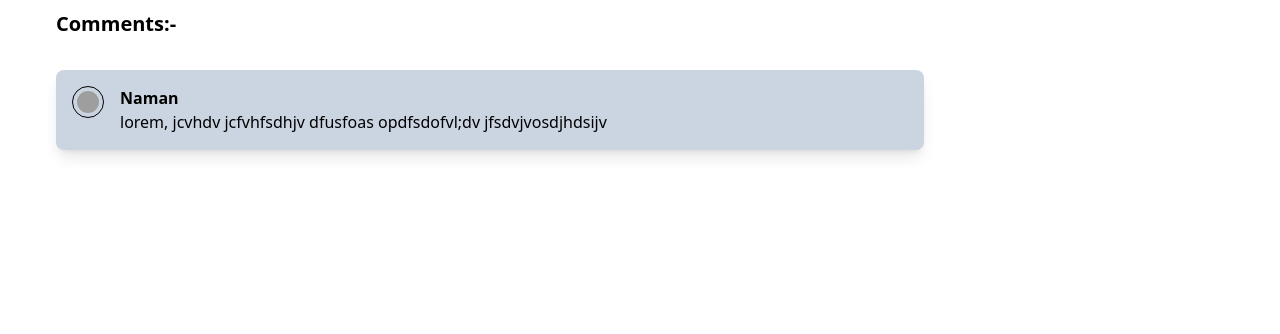
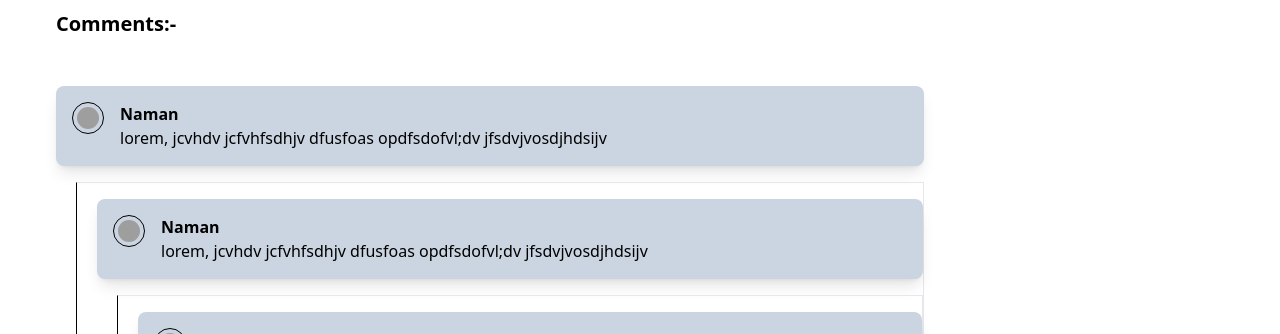
Before and after one commit to Namank65/namaste_Youtube_App, a React (Create React App) app: page /watch in a window 1280 px wide. Shown: the part 618-952 px from the top of the page. Before the commit the page ends 824 px from the top, so only its background shows below. Built offline with nearby package versions, Linux system fonts and the light colour scheme; no server answers; grey boxes are pictures that could not be loaded.

Commit message:
made a n level next comment section

```diff
--- a/src/Components/Comment.js
+++ b/src/Components/Comment.js
@@ -1,17 +1,29 @@
 import React from 'react'
 
-const Comment = ({commData}) => {
-    const {name, text, reply} = commData;
+const Comment = ({ commData }) => {
+  const { name, text, reply } = commData;
   return (
-    <div className='flex bg-slate-300 shadow-lg p-4 rounded-lg'>
-        <img className='w-8 h-8  mr-4 border border-black rounded-full p-1' alt="user" src="https://static.vecteezy.com/system/resources/previews/008/442/086/non_2x/illustration-of-human-icon-user-symbol-icon-modern-design-on-blank-background-free-vector.jpg"></img>
+    <div className='flex bg-slate-300 shadow-lg p-4 my-4 rounded-lg'>
+      <img className='w-8 h-8  mr-4 border border-black rounded-full p-1' alt="user" src="https://static.vecteezy.com/system/resources/previews/008/442/086/non_2x/illustration-of-human-icon-user-symbol-icon-modern-design-on-blank-background-free-vector.jpg"></img>
 
-        <div className=''>
-            <p className='font-bold'>{name}</p>
-            <p>{text}</p>
-        </div>
+      <div className=''>
+        <p className='font-bold'>{name}</p>
+        <p>{text}</p>
+      </div>
     </div>
   )
 };
 
+export const CommentsList = ({ comments }) => {
+  return comments.map((comment, index) => (
+    <div key={index}>
+      <Comment  commData={comment} />
+
+      <div className='pl-5 border border-l-black ml-5'>
+      <CommentsList comments={comment.reply}/>
+      </div>
+    </div>
+  ));
+}
+
 export default Comment;
--- a/src/Components/CommentsContainer.js
+++ b/src/Components/CommentsContainer.js
@@ -1,11 +1,131 @@
 import React from 'react';
-import Comment from './Comment';
+import { CommentsList } from './Comment';
 
 const commemtsData = [
     {
         name: "Naman",
         text: "lorem, jcvhdv jcfvhfsdhjv dfusfoas opdfsdofvl;dv jfsdvjvosdjhdsijv",
         reply: [
+            {
+                name: "Naman",
+                text: "lorem, jcvhdv jcfvhfsdhjv dfusfoas opdfsdofvl;dv jfsdvjvosdjhdsijv",
+                reply: [
+                    {
+                        name: "Naman",
+                        text: "lorem, jcvhdv jcfvhfsdhjv dfusfoas opdfsdofvl;dv jfsdvjvosdjhdsijv",
+                        reply: [
+                            {
+                                name: "Naman",
+                                text: "lorem, jcvhdv jcfvhfsdhjv dfusfoas opdfsdofvl;dv jfsdvjvosdjhdsijv",
+                                reply: [
+
+                                ]
+                            },
+                        ]
+                    },
+
+                ]
+            },
+            {
+                name: "Naman",
+                text: "lorem, jcvhdv jcfvhfsdhjv dfusfoas opdfsdofvl;dv jfsdvjvosdjhdsijv",
+                reply: [
+                    {
+                        name: "Naman",
+                        text: "lorem, jcvhdv jcfvhfsdhjv dfusfoas opdfsdofvl;dv jfsdvjvosdjhdsijv",
+                        reply: [
+                            {
+                                name: "Naman",
+                                text: "lorem, jcvhdv jcfvhfsdhjv dfusfoas opdfsdofvl;dv jfsdvjvosdjhdsijv",
+                                reply: [
+
+                                ]
+                            },
+                        ]
+                    },
+                ]
+            },
+
+        ]
+    },
+    {
+        name: "Naman",
+        text: "lorem, jcvhdv jcfvhfsdhjv dfusfoas opdfsdofvl;dv jfsdvjvosdjhdsijv",
+        reply: [
+            {
+                name: "Naman",
+                text: "lorem, jcvhdv jcfvhfsdhjv dfusfoas opdfsdofvl;dv jfsdvjvosdjhdsijv",
+                reply: [
+
+                ]
+            },
+            {
+                name: "Naman",
+                text: "lorem, jcvhdv jcfvhfsdhjv dfusfoas opdfsdofvl;dv jfsdvjvosdjhdsijv",
+                reply: [
+                    {
+                        name: "Naman",
+                        text: "lorem, jcvhdv jcfvhfsdhjv dfusfoas opdfsdofvl;dv jfsdvjvosdjhdsijv",
+                        reply: [
+
+                        ]
+                    },
+                ]
+            },
+
+        ]
+    },
+    {
+        name: "Naman",
+        text: "lorem, jcvhdv jcfvhfsdhjv dfusfoas opdfsdofvl;dv jfsdvjvosdjhdsijv",
+        reply: [
+            {
+                name: "Naman",
+                text: "lorem, jcvhdv jcfvhfsdhjv dfusfoas opdfsdofvl;dv jfsdvjvosdjhdsijv",
+                reply: [
+                    {
+                        name: "Naman",
+                        text: "lorem, jcvhdv jcfvhfsdhjv dfusfoas opdfsdofvl;dv jfsdvjvosdjhdsijv",
+                        reply: [
+
+                        ]
+                    },
+                    {
+                        name: "Naman",
+                        text: "lorem, jcvhdv jcfvhfsdhjv dfusfoas opdfsdofvl;dv jfsdvjvosdjhdsijv",
+                        reply: [
+                            {
+                                name: "Naman",
+                                text: "lorem, jcvhdv jcfvhfsdhjv dfusfoas opdfsdofvl;dv jfsdvjvosdjhdsijv",
+                                reply: [
+                                    {
+                                        name: "Naman",
+                                        text: "lorem, jcvhdv jcfvhfsdhjv dfusfoas opdfsdofvl;dv jfsdvjvosdjhdsijv",
+                                        reply: [
+                                            {
+                                                name: "Naman",
+                                                text: "lorem, jcvhdv jcfvhfsdhjv dfusfoas opdfsdofvl;dv jfsdvjvosdjhdsijv",
+                                                reply: [
+
+                                                ]
+                                            },
+
+                                        ]
+                                    },
+                                ]
+                            },
+                        ]
+                    },
+
+                ]
+            },
+            {
+                name: "Naman",
+                text: "lorem, jcvhdv jcfvhfsdhjv dfusfoas opdfsdofvl;dv jfsdvjvosdjhdsijv",
+                reply: [
+
+                ]
+            },
 
         ]
     },
@@ -19,10 +139,10 @@ const commemtsData = [
     {
         name: "Naman",
         text: "lorem, jcvhdv jcfvhfsdhjv dfusfoas opdfsdofvl;dv jfsdvjvosdjhdsijv",
+        reply: [    {
+            name: "Naman",
+            text: "lorem, jcvhdv jcfvhfsdhjv dfusfoas opdfsdofvl;dv jfsdvjvosdjhdsijv",
             reply: [
-
-        ]
-    },
                 {
                     name: "Naman",
                     text: "lorem, jcvhdv jcfvhfsdhjv dfusfoas opdfsdofvl;dv jfsdvjvosdjhdsijv",
@@ -30,10 +150,8 @@ const commemtsData = [
 
                     ]
                 },
-    {
-        name: "Naman",
-        text: "lorem, jcvhdv jcfvhfsdhjv dfusfoas opdfsdofvl;dv jfsdvjvosdjhdsijv",
-        reply: [
+            ]
+        },
 
         ]
     }
@@ -42,9 +160,9 @@ const commemtsData = [
 
 const CommentsContainer = () => {
     return (
-    <div className='p-4 text-left '>
+        <div className='p-4 text-left'>
             <h1 className='font-bold text-xl pb-8'>Comments:-</h1>
-        <Comment commData={commemtsData[0]}/>
+            <CommentsList comments={commemtsData} />
         </div>
     )
 };
```
Lines whose indentation alone changed are shown as unchanged.
